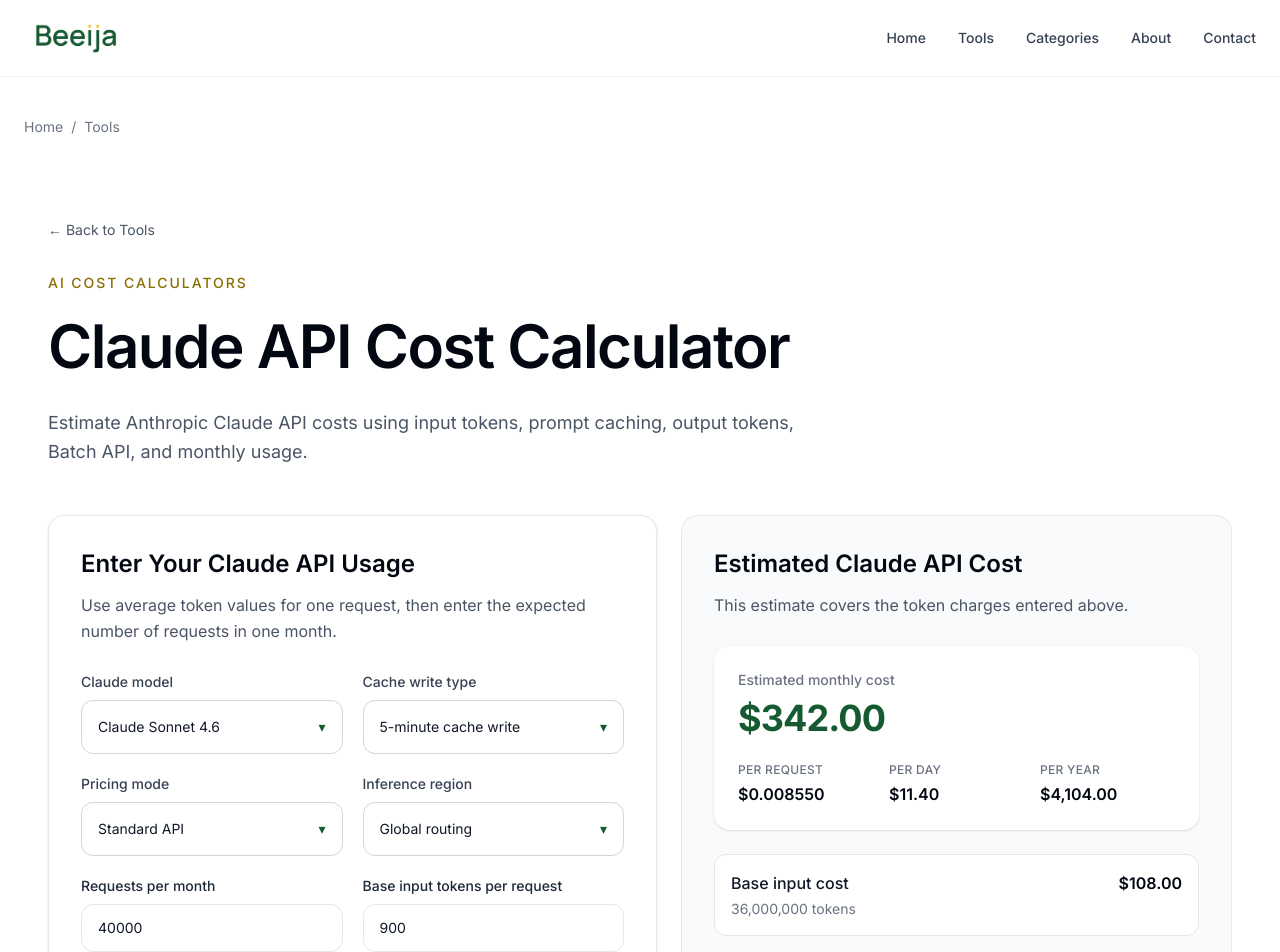
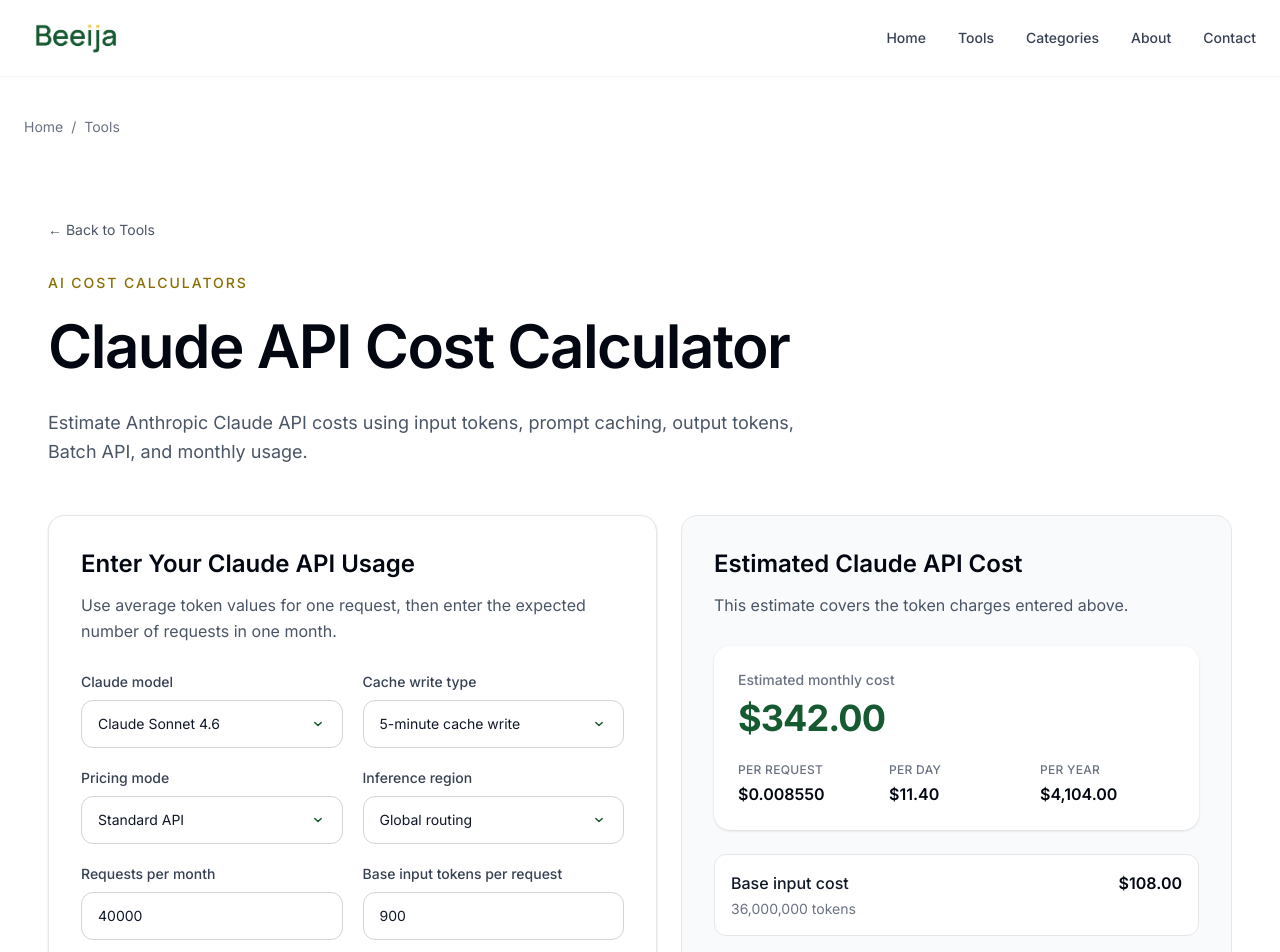
Before and after one commit to vaarunsonawwane-ops/beeija, a Next.js app: page /tools/claude-api-cost-calculator in a window 1280 px wide. Shown: the top 952 px of the page. Built offline with nearby package versions, Linux system fonts and the light colour scheme.

Commit message:
drop down fixed

```diff
--- a/app/components/BeeijaNumberField.tsx
+++ b/app/components/BeeijaNumberField.tsx
@@ -37,21 +37,24 @@ export default function BeeijaNumberField({
         ) : null}
 
         <input
-          type="number"
+          type="text"
           inputMode="decimal"
           value={value}
-          onChange={(event) => onChange(event.target.value)}
-          min={min}
-          max={max}
-          step={step}
+          onChange={(event) => {
+            const next = event.target.value;
+            if (next === "" || /^\d*\.?\d*$/.test(next)) onChange(next);
+          }}
+          data-min={min}
+          data-max={max}
+          data-step={step}
           disabled={disabled}
-          className={`min-h-12 w-full rounded-xl border border-gray-300 bg-white py-3 text-sm text-gray-900 outline-none transition hover:border-gray-400 focus:border-transparent focus:ring-2 focus:ring-[var(--green)] disabled:cursor-not-allowed disabled:bg-gray-100 disabled:text-gray-400 ${
+          className={`min-h-12 w-full rounded-xl border border-gray-300 bg-white py-3 text-sm text-gray-900 outline-none transition hover:border-gray-400 focus:border-[var(--green)] focus:ring-1 focus:ring-[var(--green)] disabled:cursor-not-allowed disabled:bg-gray-100 disabled:text-gray-400 ${
             prefix ? "pl-8 pr-4" : suffix ? "pl-4 pr-10" : "px-4"
           }`}
         />
 
         {suffix ? (
-          <span className="pointer-events-none absolute right-4 top-1/2 -translate-y-1/2 text-sm text-[var(--yellow-dark)]">
+          <span className="pointer-events-none absolute right-4 top-1/2 -translate-y-1/2 text-sm text-gray-500">
             {suffix}
           </span>
         ) : null}
--- a/app/components/BeeijaSelect.tsx
+++ b/app/components/BeeijaSelect.tsx
@@ -45,10 +45,7 @@ export default function BeeijaSelect({
     }
 
     document.addEventListener("mousedown", handleClickOutside);
-
-    return () => {
-      document.removeEventListener("mousedown", handleClickOutside);
-    };
+    return () => document.removeEventListener("mousedown", handleClickOutside);
   }, []);
 
   const selected = options.find((option) => option.value === value);
@@ -57,14 +54,8 @@ export default function BeeijaSelect({
     if (disabled) return;
 
     onChange({
-      target: {
-        value: nextValue,
-        name: name ?? "",
-      },
-      currentTarget: {
-        value: nextValue,
-        name: name ?? "",
-      },
+      target: { value: nextValue, name: name ?? "" },
+      currentTarget: { value: nextValue, name: name ?? "" },
     } as ChangeEvent<HTMLSelectElement>);
 
     setOpen(false);
@@ -81,18 +72,40 @@ export default function BeeijaSelect({
       <button
         type="button"
         disabled={disabled}
+        aria-haspopup="listbox"
+        aria-expanded={open}
         onClick={() => setOpen((current) => !current)}
-        className="relative w-full rounded-xl border border-gray-300 bg-white p-4 pr-10 text-left text-sm text-gray-900 outline-none transition hover:border-gray-400 focus:border-transparent focus:ring-2 focus:ring-[var(--green)] disabled:cursor-not-allowed disabled:bg-gray-100 disabled:text-gray-400"
+        className={`relative flex min-h-12 w-full items-center justify-between rounded-xl border bg-white px-4 py-3 text-left text-sm text-gray-900 outline-none transition disabled:cursor-not-allowed disabled:bg-gray-100 disabled:text-gray-400 ${
+          open
+            ? "border-[var(--green)] ring-1 ring-[var(--green)]"
+            : "border-gray-300 hover:border-gray-400"
+        }`}
       >
-        {selected?.label || "Select option"}
+        <span>{selected?.label || "Select option"}</span>
 
-        <span className="pointer-events-none absolute right-4 top-1/2 -translate-y-1/2 text-[var(--green)]">
-          ▾
-        </span>
+        <svg
+          aria-hidden="true"
+          viewBox="0 0 20 20"
+          fill="none"
+          className={`h-4 w-4 shrink-0 text-[var(--green)] transition-transform ${
+            open ? "rotate-180" : ""
+          }`}
+        >
+          <path
+            d="m6 8 4 4 4-4"
+            stroke="currentColor"
+            strokeWidth="1.8"
+            strokeLinecap="round"
+            strokeLinejoin="round"
+          />
+        </svg>
       </button>
 
       {open ? (
-        <div className="absolute z-50 mt-2 w-full overflow-hidden rounded-xl border border-[#F2C94C] bg-white shadow-sm">
+        <div
+          role="listbox"
+          className="absolute z-50 mt-1.5 w-full overflow-hidden rounded-xl border border-gray-200 bg-white py-1 shadow-lg"
+        >
           {options.map((option) => {
             const active = option.value === value;
 
@@ -100,8 +113,10 @@ export default function BeeijaSelect({
               <button
                 key={option.value}
                 type="button"
+                role="option"
+                aria-selected={active}
                 onClick={() => chooseOption(option.value)}
-                className={`block w-full px-4 py-3 text-left text-sm transition ${
+                className={`block w-full px-4 py-2.5 text-left text-sm transition ${
                   active
                     ? "bg-[#F5FAF7] font-medium text-[var(--green)]"
                     : "bg-white text-gray-900 hover:bg-[#FFFBEA]"
--- a/app/tools/claude-api-cost-calculator/ToolClient.tsx
+++ b/app/tools/claude-api-cost-calculator/ToolClient.tsx
@@ -2,6 +2,7 @@
 
 import { useMemo, useState } from "react";
 import BeeijaSelect from "@/app/components/BeeijaSelect";
+import BeeijaNumberField from "@/app/components/BeeijaNumberField";
 
 type ModelKey = "claude-opus-4.8" | "claude-sonnet-4.6" | "claude-haiku-4.5";
 type CacheMode = "none" | "5m" | "1h";
@@ -294,7 +295,7 @@ export default function ToolClient() {
             options={geographyOptions}
           />
 
-          <NumberField
+          <BeeijaNumberField
             label="Requests per month"
             value={requestsPerMonth}
             onChange={setRequestsPerMonth}
@@ -302,7 +303,7 @@ export default function ToolClient() {
             step="1"
           />
 
-          <NumberField
+          <BeeijaNumberField
             label="Base input tokens per request"
             value={baseInputTokens}
             onChange={setBaseInputTokens}
@@ -310,7 +311,7 @@ export default function ToolClient() {
             step="1"
           />
 
-          <NumberField
+          <BeeijaNumberField
             label="Cache write tokens per request"
             value={cacheWriteTokens}
             onChange={setCacheWriteTokens}
@@ -319,7 +320,7 @@ export default function ToolClient() {
             disabled={cacheMode === "none"}
           />
 
-          <NumberField
+          <BeeijaNumberField
             label="Cache read tokens per request"
             value={cacheReadTokens}
             onChange={setCacheReadTokens}
@@ -327,7 +328,7 @@ export default function ToolClient() {
             step="1"
           />
 
-          <NumberField
+          <BeeijaNumberField
             label="Output tokens per request"
             value={outputTokens}
             onChange={setOutputTokens}
@@ -356,7 +357,7 @@ export default function ToolClient() {
 
         {customPricing ? (
           <div className="mt-5 grid gap-5 md:grid-cols-2">
-            <NumberField
+            <BeeijaNumberField
               label="Base input price"
               value={customInputPrice}
               onChange={setCustomInputPrice}
@@ -365,7 +366,7 @@ export default function ToolClient() {
               prefix="$"
             />
 
-            <NumberField
+            <BeeijaNumberField
               label="Cache write price"
               value={customCacheWritePrice}
               onChange={setCustomCacheWritePrice}
@@ -374,7 +375,7 @@ export default function ToolClient() {
               prefix="$"
             />
 
-            <NumberField
+            <BeeijaNumberField
               label="Cache read price"
               value={customCacheReadPrice}
               onChange={setCustomCacheReadPrice}
@@ -383,7 +384,7 @@ export default function ToolClient() {
               prefix="$"
             />
 
-            <NumberField
+            <BeeijaNumberField
               label="Output price"
               value={customOutputPrice}
               onChange={setCustomOutputPrice}
@@ -513,66 +514,6 @@ export default function ToolClient() {
   );
 }
 
-type NumberFieldProps = {
-  label: string;
-  value: string;
-  onChange: (value: string) => void;
-  min?: string;
-  max?: string;
-  step?: string;
-  prefix?: string;
-  suffix?: string;
-  disabled?: boolean;
-};
-
-function NumberField({
-  label,
-  value,
-  onChange,
-  min,
-  max,
-  step,
-  prefix,
-  suffix,
-  disabled,
-}: NumberFieldProps) {
-  return (
-    <label className="block">
-      <span className="mb-2 block text-sm font-medium text-gray-800">
-        {label}
-      </span>
-
-      <div className="relative">
-        {prefix ? (
-          <span className="pointer-events-none absolute left-4 top-1/2 -translate-y-1/2 text-sm text-gray-500">
-            {prefix}
-          </span>
-        ) : null}
-
-        <input
-          type="number"
-          inputMode="decimal"
-          value={value}
-          onChange={(event) => onChange(event.target.value)}
-          min={min}
-          max={max}
-          step={step}
-          disabled={disabled}
-          className={`min-h-12 w-full rounded-xl border border-gray-200 bg-white py-3 text-sm text-gray-900 outline-none transition focus:border-[var(--green)] focus:ring-4 focus:ring-[var(--green)]/10 disabled:cursor-not-allowed disabled:bg-gray-100 disabled:text-gray-400 ${
-            prefix ? "pl-8 pr-4" : suffix ? "pl-4 pr-10" : "px-4"
-          }`}
-        />
-
-        {suffix ? (
-          <span className="pointer-events-none absolute right-4 top-1/2 -translate-y-1/2 text-sm text-gray-500">
-            {suffix}
-          </span>
-        ) : null}
-      </div>
-    </label>
-  );
-}
-
 function ResultStat({ label, value }: { label: string; value: string }) {
   return (
     <div>
--- a/app/tools/openai-api-cost-calculator/ToolClient.tsx
+++ b/app/tools/openai-api-cost-calculator/ToolClient.tsx
@@ -2,6 +2,7 @@
 
 import { useMemo, useState } from "react";
 import BeeijaSelect from "@/app/components/BeeijaSelect";
+import BeeijaNumberField from "@/app/components/BeeijaNumberField";
 
 type ModelKey = "gpt-5.5" | "gpt-5.4" | "gpt-5.4-mini";
 
@@ -219,7 +220,7 @@ export default function ToolClient() {
             options={pricingModeOptions}
           />
 
-          <NumberField
+          <BeeijaNumberField
             label="Requests per month"
             value={requestsPerMonth}
             onChange={setRequestsPerMonth}
@@ -227,7 +228,7 @@ export default function ToolClient() {
             step="1"
           />
 
-          <NumberField
+          <BeeijaNumberField
             label="Average input tokens per request"
             value={inputTokensPerRequest}
             onChange={setInputTokensPerRequest}
@@ -235,7 +236,7 @@ export default function ToolClient() {
             step="1"
           />
 
-          <NumberField
+          <BeeijaNumberField
             label="Average output tokens per request"
             value={outputTokensPerRequest}
             onChange={setOutputTokensPerRequest}
@@ -243,7 +244,7 @@ export default function ToolClient() {
             step="1"
           />
 
-          <NumberField
+          <BeeijaNumberField
             label="Cached input percentage"
             value={cachedInputPercent}
             onChange={setCachedInputPercent}
@@ -274,7 +275,7 @@ export default function ToolClient() {
 
         {customPricing ? (
           <div className="mt-5 grid gap-5 md:grid-cols-3">
-            <NumberField
+            <BeeijaNumberField
               label="Input price"
               value={customInputPrice}
               onChange={setCustomInputPrice}
@@ -283,7 +284,7 @@ export default function ToolClient() {
               prefix="$"
             />
 
-            <NumberField
+            <BeeijaNumberField
               label="Cached input price"
               value={customCachedPrice}
               onChange={setCustomCachedPrice}
@@ -292,7 +293,7 @@ export default function ToolClient() {
               prefix="$"
             />
 
-            <NumberField
+            <BeeijaNumberField
               label="Output price"
               value={customOutputPrice}
               onChange={setCustomOutputPrice}
@@ -410,63 +411,6 @@ export default function ToolClient() {
   );
 }
 
-type NumberFieldProps = {
-  label: string;
-  value: string;
-  onChange: (value: string) => void;
-  min?: string;
-  max?: string;
-  step?: string;
-  prefix?: string;
-  suffix?: string;
-};
-
-function NumberField({
-  label,
-  value,
-  onChange,
-  min,
-  max,
-  step,
-  prefix,
-  suffix,
-}: NumberFieldProps) {
-  return (
-    <label className="block">
-      <span className="mb-2 block text-sm font-medium text-gray-800">
-        {label}
-      </span>
-
-      <div className="relative">
-        {prefix ? (
-          <span className="pointer-events-none absolute left-4 top-1/2 -translate-y-1/2 text-sm text-gray-500">
-            {prefix}
-          </span>
-        ) : null}
-
-        <input
-          type="number"
-          inputMode="decimal"
-          value={value}
-          onChange={(event) => onChange(event.target.value)}
-          min={min}
-          max={max}
-          step={step}
-          className={`min-h-12 w-full rounded-xl border border-gray-200 bg-white py-3 text-sm text-gray-900 outline-none transition focus:border-[var(--green)] focus:ring-4 focus:ring-[var(--green)]/10 ${
-            prefix ? "pl-8 pr-4" : suffix ? "pl-4 pr-10" : "px-4"
-          }`}
-        />
-
-        {suffix ? (
-          <span className="pointer-events-none absolute right-4 top-1/2 -translate-y-1/2 text-sm text-gray-500">
-            {suffix}
-          </span>
-        ) : null}
-      </div>
-    </label>
-  );
-}
-
 function ResultStat({ label, value }: { label: string; value: string }) {
   return (
     <div>
```
